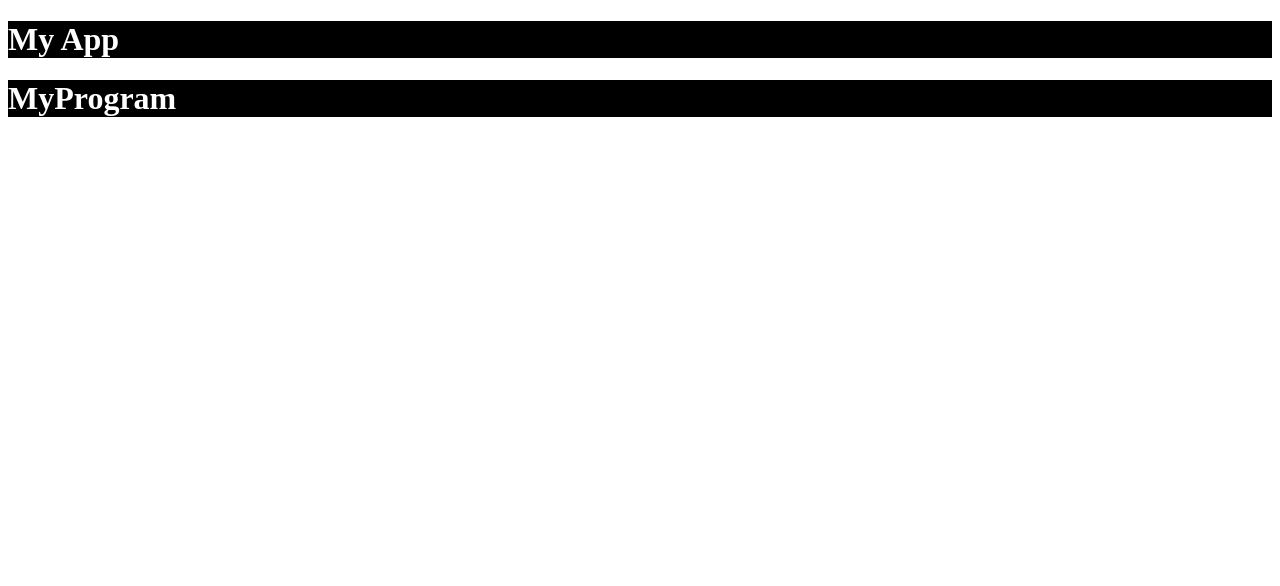
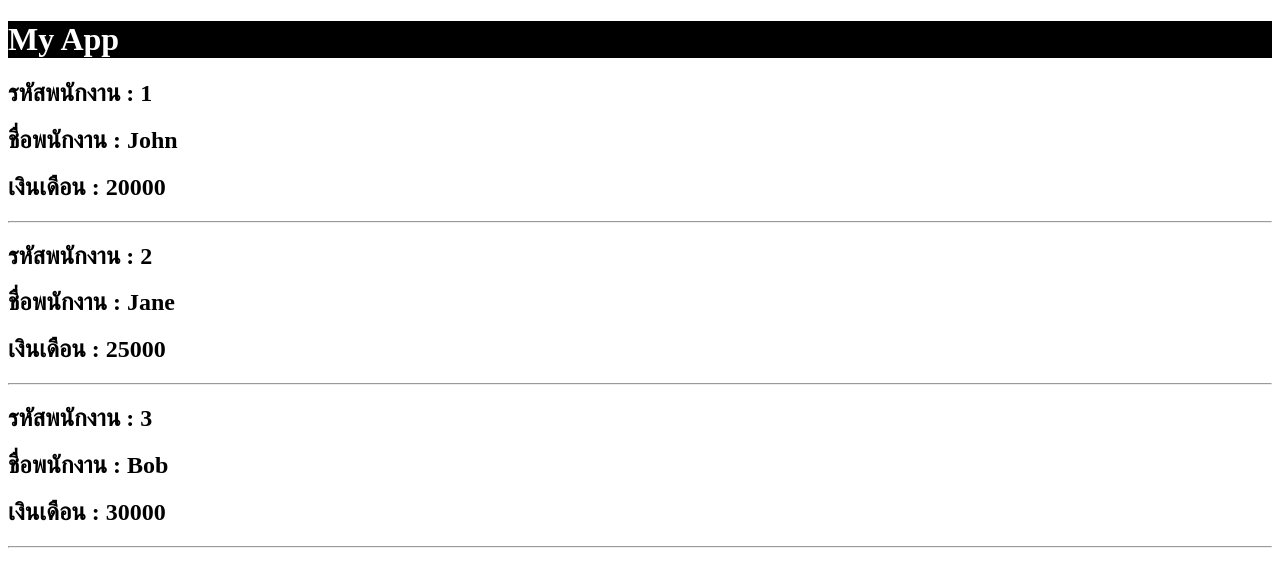
Before and after one commit to Bryan047/Angular-learning, an Angular app: page / in a window 1280 px wide. Shown: the top 586 px of the page. Built offline with nearby package versions, Linux system fonts and the light colour scheme.

Commit message:
require-input

```diff
--- a/src/app/app.html
+++ b/src/app/app.html
@@ -1,3 +1,8 @@
 <app-header title="My App"/>
 
-<app-header myapp="MyProgram" />
+@for (emp of data; track emp.id) {
+
+    <app-item [id]="emp.id" [name]="emp.name" [salary]="emp.salary"/>
+}@empty {
+    <h2>ไม่มีข้อมูลพนักงาน</h2>
+}
--- a/src/app/app.ts
+++ b/src/app/app.ts
@@ -4,10 +4,11 @@ import { RouterOutlet } from '@angular/router';
 import { LowerCasePipe, NgClass , NgStyle} from '@angular/common';
 import { UpperCasePipe ,CurrencyPipe, DatePipe} from '@angular/common';
 import { Header } from './header/header';
+import { Item } from './item/item';
 
 @Component({
   selector: 'app-root',
-  imports: [Header],
+  imports: [Header,Item],
   templateUrl: './app.html',
   styleUrl: './app.css'
 })
@@ -158,6 +159,15 @@ export class App {
 // </div>
 
 // ============== components =================
+// <app-header title="My App"/>
 
+// <app-header myapp="MyProgram" />
+
+///////////require components/////////
+  data=[
+    {id:1,name:"John",salary:20000},
+    {id:2,name:"Jane",salary:25000},
+    {id:3,name:"Bob",salary:30000}
+  ]
 
 }
--- a/src/app/header/header.html
+++ b/src/app/header/header.html
@@ -1,2 +1 @@
 <h1>{{title()}}</h1>
-<h1>{{myapp()}}</h1>
--- a/src/app/header/header.ts
+++ b/src/app/header/header.ts
@@ -7,6 +7,13 @@ import { Component, input } from '@angular/core';
   styleUrl: './header.css'
 })
 export class Header {
+
+  // ============== components =================
   title=input<string>()
-  myapp=input()
+  // myapp=input()
+  // <h1>{{title()}}</h1>
+  // <h1>{{myapp()}}</h1>
+
+  ////////////Require inputs////////////
+
 }
--- /dev/null
+++ b/src/app/item/item.html
@@ -0,0 +1,4 @@
+<h2>รหัสพนักงาน : {{id()}}</h2>
+<h2>ชื่อพนักงาน : {{name()}}</h2>
+<h2>เงินเดือน : {{salary()}}</h2>
+<hr>
--- /dev/null
+++ b/src/app/item/item.ts
@@ -0,0 +1,13 @@
+import { Component, input } from '@angular/core';
+
+@Component({
+  selector: 'app-item',
+  imports: [],
+  templateUrl: './item.html',
+  styleUrl: './item.css'
+})
+export class Item {
+  id=input.required<number>();
+  name=input.required<string>();
+  salary=input.required<number>();
+}
```
Also changed, not shown: src/app/item/item.css (added).
